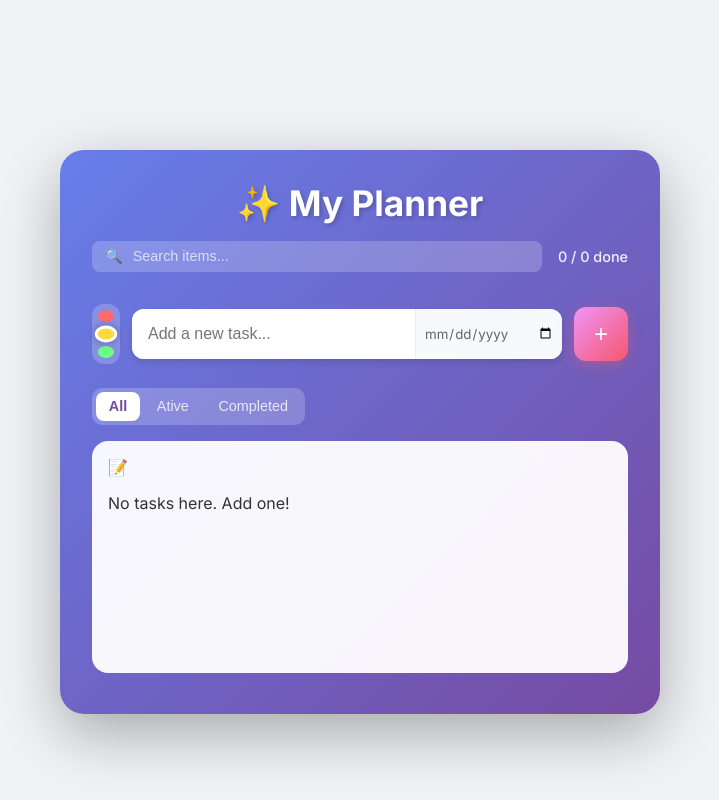
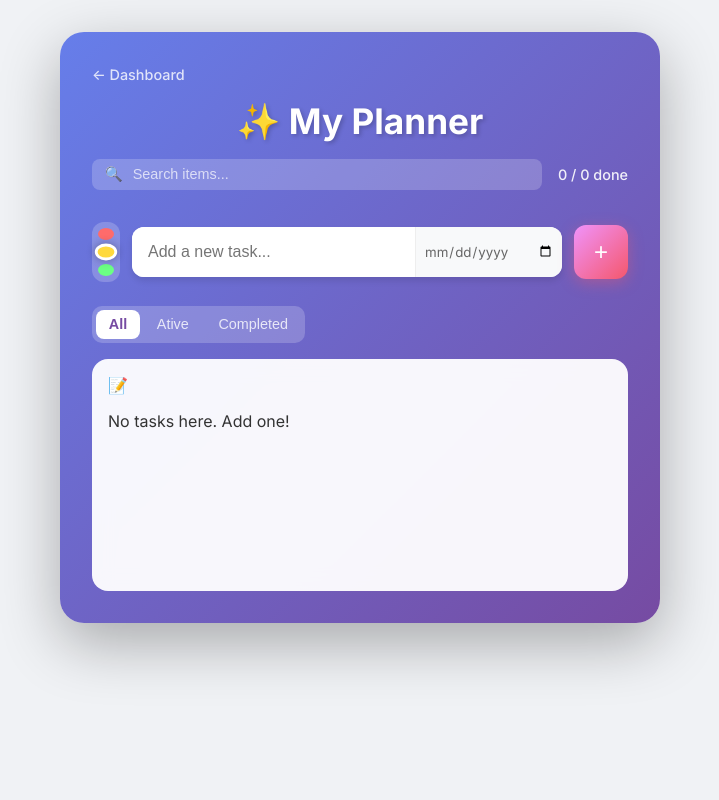
Before and after one commit to Ala-ADN/productini, an Angular app: page /todo in a window 1280 px wide. Shown: the top 800 px of the page, without its empty margins (280-999 px from the left). Built offline with nearby package versions, Linux system fonts and the light colour scheme.

Commit message:
fix: dashboard

```diff
--- a/src/app/app.css
+++ b/src/app/app.css
@@ -1,14 +1,8 @@
-.app-container {
-    display: flex;
-    justify-content: center;
-    align-items: center;
+:host {
+    display: block;
     min-height: 100vh;
     background-color: #f0f2f5;
+    font-family: 'Inter', -apple-system, BlinkMacSystemFont, 'Segoe UI', Roboto, Helvetica, Arial, sans-serif;
     padding: 2rem;
-    font-family: 'Inter', -apple-system, BlinkMacSystemFont, 'Segoe UI', Roboto, Helvetica, Arial, sans-serif;
+    box-sizing: border-box;
 }
-
-/* Reset default margins for the whole app */
-:host {
-    display: block;
-}
--- a/src/app/app.html
+++ b/src/app/app.html
@@ -1,4 +1 @@
-<div class="app-container">
-  <app-todo-list />
-</div>
 <router-outlet />
--- a/src/app/todo-list/todo-list.component.css
+++ b/src/app/todo-list/todo-list.component.css
@@ -11,6 +11,25 @@
   padding: 2rem;
   box-shadow: 0 20px 60px rgba(0, 0, 0, 0.3);
   min-height: 500px;
+}
+
+.header-nav {
+  margin-bottom: 1rem;
+}
+
+.back-link {
+  color: rgba(255, 255, 255, 0.8);
+  text-decoration: none;
+  font-size: 0.9rem;
+  font-weight: 500;
+  transition: all 0.2s;
+  display: inline-flex;
+  align-items: center;
+}
+
+.back-link:hover {
+  color: white;
+  transform: translateX(-4px);
 }
 
 /* Header & Search */
--- a/src/app/todo-list/todo-list.component.html
+++ b/src/app/todo-list/todo-list.component.html
@@ -1,4 +1,8 @@
 <div class="todo-container">
+    <div class="header-nav">
+        <a routerLink="/" class="back-link">← Dashboard</a>
+    </div>
+
     <div class="todo-header">
         <h1>✨ My Planner</h1>
         <div class="header-controls">
--- a/src/app/todo-list/todo-list.component.ts
+++ b/src/app/todo-list/todo-list.component.ts
@@ -1,6 +1,7 @@
 import { Component, computed, effect, signal } from '@angular/core';
 import { FormsModule } from '@angular/forms';
 import { CommonModule } from '@angular/common';
+import { RouterLink } from '@angular/router';
 
 export type Priority = 'high' | 'medium' | 'low';
 
@@ -10,7 +11,7 @@ export interface Todo {
     completed: boolean;
     priority: Priority;
     createdAt: number;
-    dueDate: string | null; // ISO Date string YYYY-MM-DD
+    dueDate: string | null;
 }
 
 type FilterType = 'all' | 'active' | 'completed';
@@ -18,7 +19,7 @@ type FilterType = 'all' | 'active' | 'completed';
 @Component({
     selector: 'app-todo-list',
     standalone: true,
-    imports: [FormsModule, CommonModule],
+    imports: [FormsModule, CommonModule, RouterLink],
     templateUrl: './todo-list.component.html',
     styleUrl: './todo-list.component.css',
 })
@@ -147,7 +148,7 @@ export class TodoListComponent {
 
         // Reset date part to compare only dates
         const checkDate = new Date(date);
-        checkDate.setHours(0, 0, 0, 0); // Treat as local date for simplicity
+        checkDate.setHours(0, 0, 0, 0);
 
         const diffTime = checkDate.getTime() - today.getTime();
         const diffDays = Math.ceil(diffTime / (1000 * 60 * 60 * 24));
@@ -163,7 +164,7 @@ export class TodoListComponent {
         if (!dateStr) return false;
         const date = new Date(dateStr);
         const now = new Date();
-        now.setHours(0, 0, 0, 0);
+        now.setHours(0, 0, 0, 0); // compare against start of today
         return new Date(dateStr) < now;
     }
 
```
